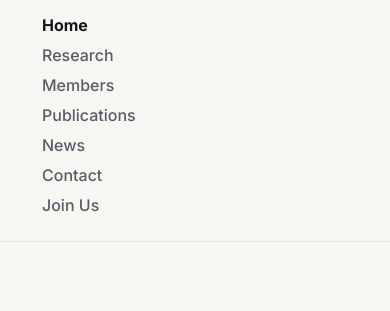
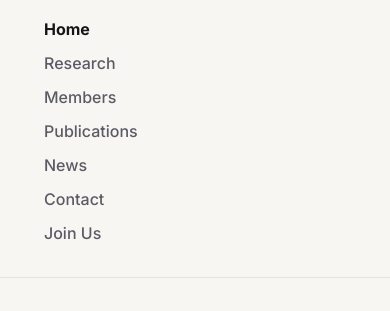
Before and after one commit to timmy0227fong-ctrl/cwc-lab, a plain HTML site: page index.html in a window 390 px wide. Both pictures are taken after a click on the button "Toggle menu". Shown: the part 57-368 px from the top of the page. Drawn offline with Linux system fonts and the light colour scheme.

Commit message:
Loosen spacing in mobile menu

```diff
--- a/css/style.css
+++ b/css/style.css
@@ -325,11 +325,11 @@ img { max-width: 100%; display: block; }
     display: none;
     flex-direction: column;
     width: 100%;
-    gap: 2px;
-    padding: 8px 0 6px;
+    gap: 6px;
+    padding: 12px 0 14px;
   }
   .nav.nav-open .nav-links { display: flex; }
-  .nav-links a { padding: 12px 14px; font-size: 16px; }
+  .nav-links a { padding: 15px 16px; font-size: 16px; }
   /* 開啟時把三條線變成 X */
   .nav.nav-open .nav-toggle span:nth-child(1) { transform: translateY(7px) rotate(45deg); }
   .nav.nav-open .nav-toggle span:nth-child(2) { opacity: 0; }
```
